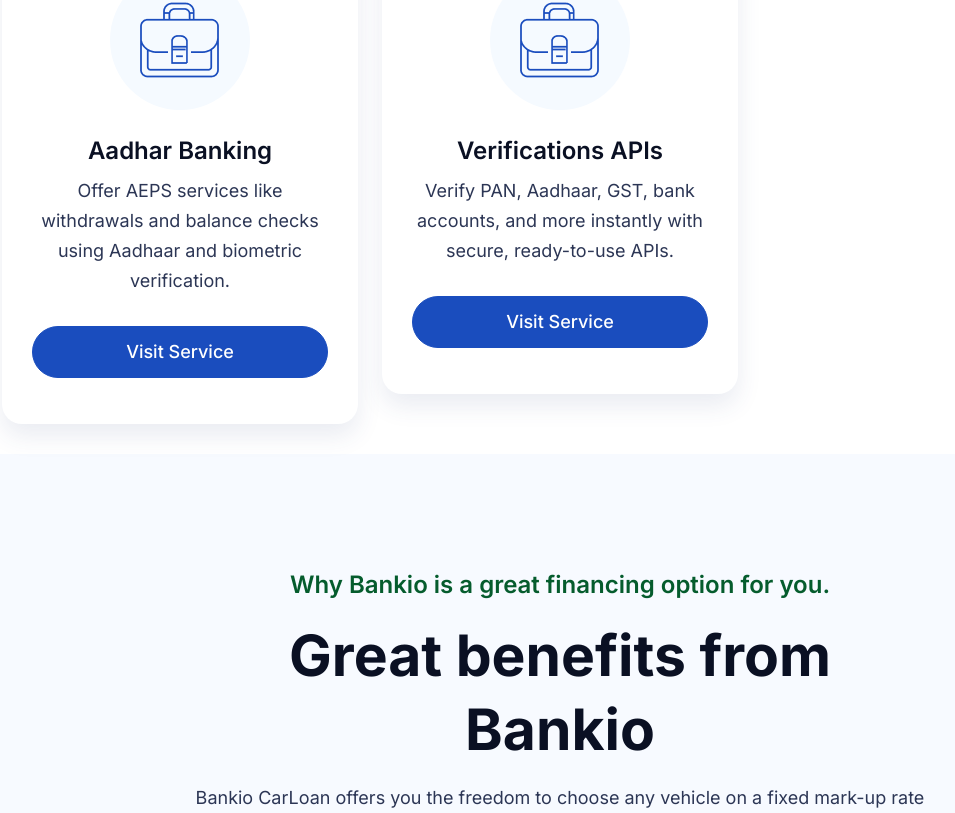
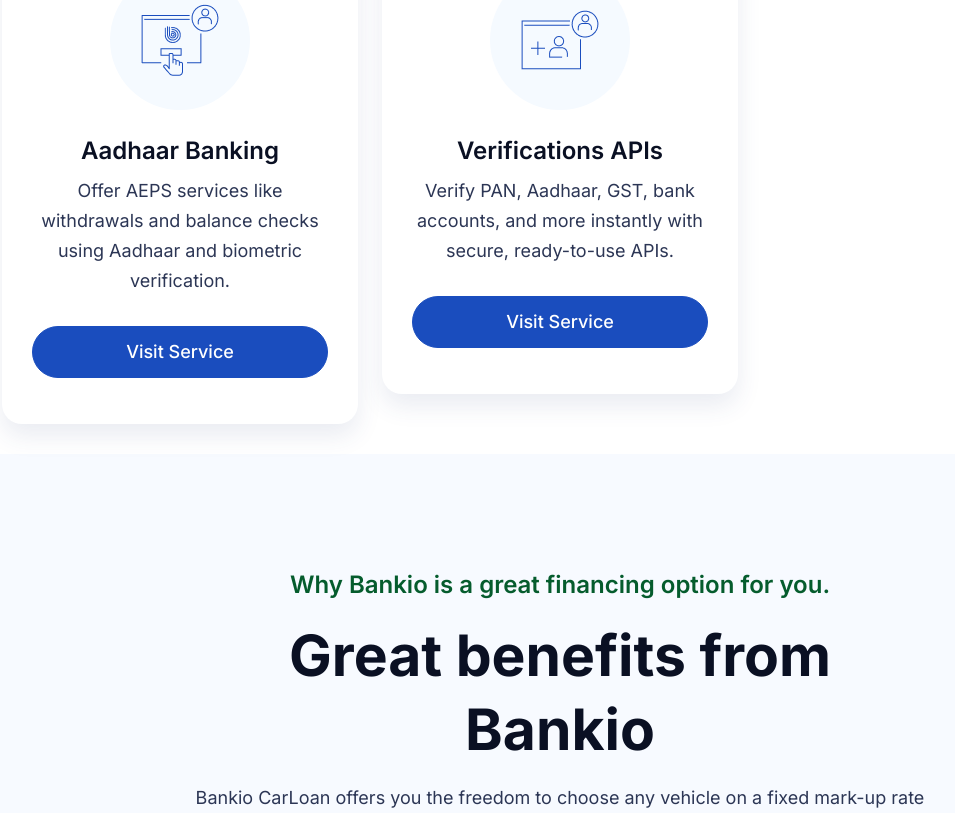
Before and after one commit to G-Anubhav/Paymanent, a Next.js app: page / in a window 1280 px wide. Shown: the part 4167-4980 px from the top of the page, without its empty margins (80-1035 px from the left). Built offline with nearby package versions, Linux system fonts and the light colour scheme.

Commit message:
New Commit

```diff
--- a/components/home/homeData.js
+++ b/components/home/homeData.js
@@ -10,6 +10,11 @@
 import business from "/public/images/icon/business.png";
 import checking from "/public/images/icon/checking.png";
 import savings from "/public/images/icon/savings.png";
+import travel from "/public/images/icon/loan-2.png";
+import microAtms from "/public/images/icon/how-works-affiliate-3.png"
+import aadhaar from "/public/images/icon/how-works-affiliate-2.png"
+import verify from "/public/images/icon/how-works-affiliate-1.png"
+import instant from "/public/images/icon/how-works-4.png"
 
 import blog_1 from "/public/images/blog-1.png";
 import blog_2 from "/public/images/blog-2.png";
@@ -71,35 +76,35 @@
   {
     id: 4,
     title: "Micro ATM",
-    icon: business,
+    icon: microAtms,
     desc: "Turn your outlet into a mini ATM offering withdrawals, balance checks, and commission-based services.",
     link: "/micro-atm",
   },
   {
     id: 5,
     title: "Instant Payouts",
-    icon: business,
+    icon: instant,
     desc: "Disburse funds instantly to anyone via UPI, IMPS, or NEFT with complete tracking and automation.",
     link: "/instant-payouts",
   },
   {
     id: 6,
     title: "Travel Booking",
-    icon: business,
+    icon: travel,
     desc: "Book bus and flight tickets in real time and earn commissions—perfect for agents and businesses.",
     link: "/travel-booking",
   },
   {
     id: 7,
-    title: "Aadhar Banking",
-    icon: business,
+    title: "Aadhaar Banking",
+    icon: aadhaar,
     desc: "Offer AEPS services like withdrawals and balance checks using Aadhaar and biometric verification.",
     link: "/aadhaar-banking",
   },
   {
     id: 8,
     title: "Verifications APIs",
-    icon: business,
+    icon: verify,
     desc: "Verify PAN, Aadhaar, GST, bank accounts, and more instantly with secure, ready-to-use APIs.",
     link: "/verifications-apis",
   },
--- a/public/scss/pages/_section.scss
+++ b/public/scss/pages/_section.scss
@@ -74,6 +74,12 @@
       border-radius: 70px;
       margin: auto;
       margin-bottom: 30px;
+    }
+
+    &:hover{
+      .thumb{
+        background: #bccfff;
+      }
     }
 
     .content {
```
